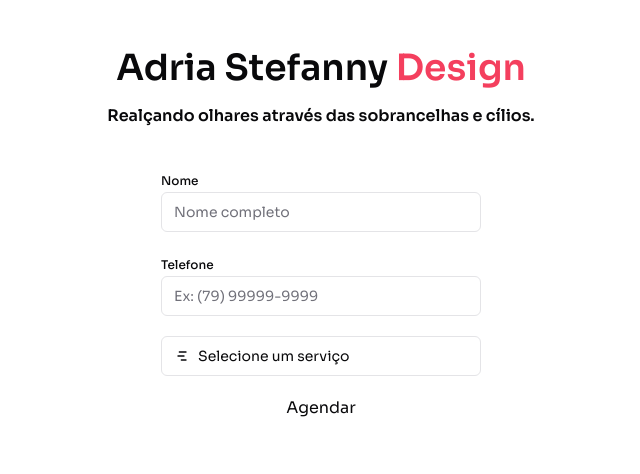
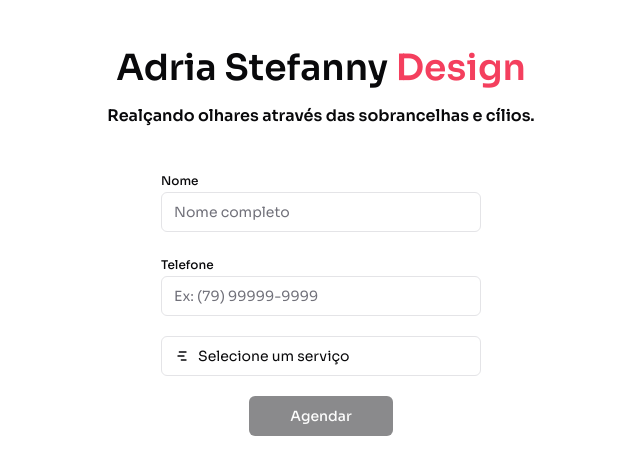
Before and after one commit to Cleverton-Rocha/appointment-react, a React (Vite) app: page / in a window 1280 px wide. Shown: the top 474 px of the page, without its empty margins (319-959 px from the left). Built offline with nearby package versions, Linux system fonts and the light colour scheme.

Commit message:
refactor: change button to shadcn button

```diff
--- a/src/components/appointment-form.tsx
+++ b/src/components/appointment-form.tsx
@@ -8,6 +8,7 @@ import SelectService from './select-service'
 import { Input } from './ui/input'
 import AppointmentFormHeader from './appointment-form-header'
 import { Label } from './ui/label'
+import { Button } from './ui/button'
 
 import { useDateStore } from '@/store/dateStore'
 import { useHourStore } from '@/store/hourStore'
@@ -16,6 +17,7 @@ import { useServiceStore } from '@/store/serviceStore'
 import { AppointmentDto } from '@/utils/types'
 import { useCreateAppointment } from '@/queries'
 import { formatMessage } from '@/utils/formatMessage'
+import { handlePhoneInput } from '@/lib/utils'
 
 const AppointmentSchema = z.object({
   name: z.string().min(2, 'Nome muito curto').max(50, 'Nome muito longo'),
@@ -95,6 +97,7 @@ const AppointmentForm: React.FC = () => {
             type="text"
             placeholder="Ex: (79) 99999-9999"
             {...register('phone')}
+            onInput={handlePhoneInput}
           />
           {errors.phone && (
             <span className="flex justify-center px-4 text-xs text-pink-700 md:text-sm">
@@ -122,9 +125,9 @@ const AppointmentForm: React.FC = () => {
         )}
 
         <div className="flex w-full justify-center">
-          <button disabled={isButtonDisabled} type="submit" className="w-36">
+          <Button disabled={isButtonDisabled} type="submit" className="w-36">
             Agendar
-          </button>
+          </Button>
         </div>
       </form>
     </div>
```
